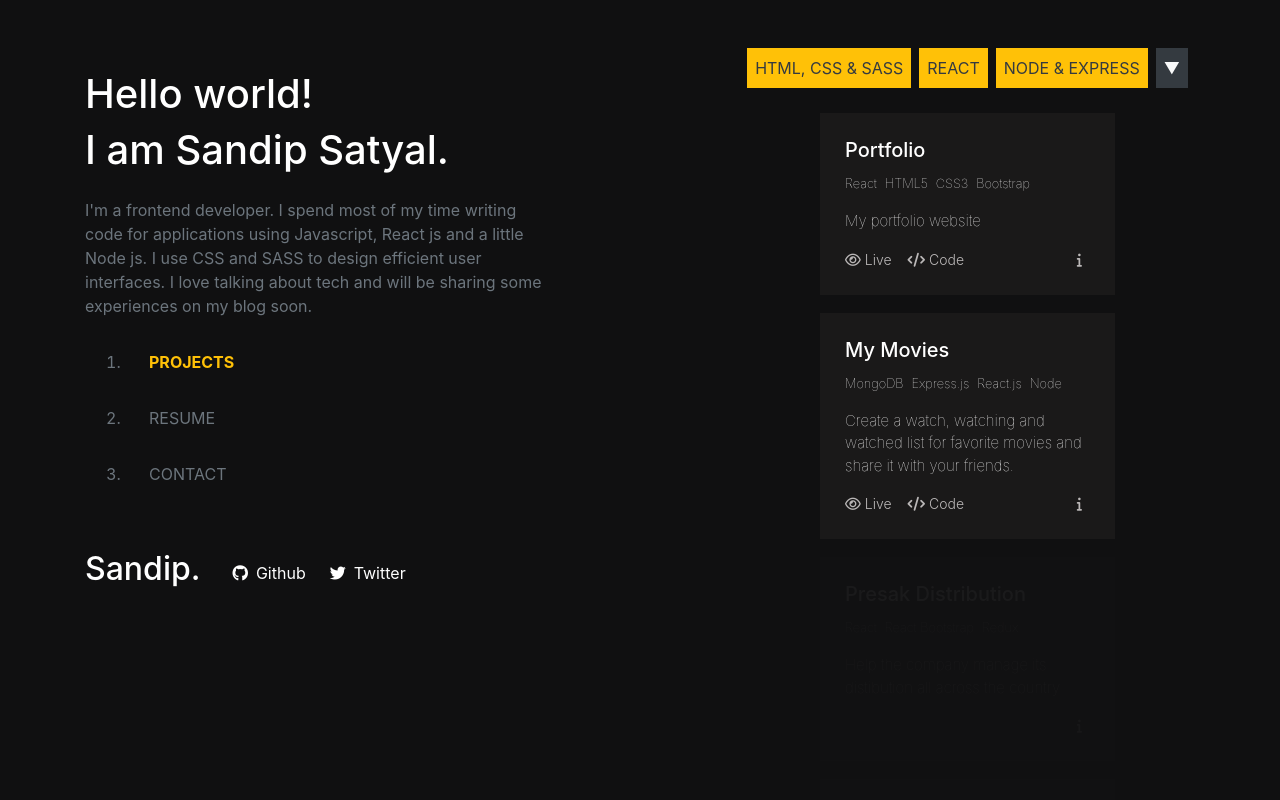
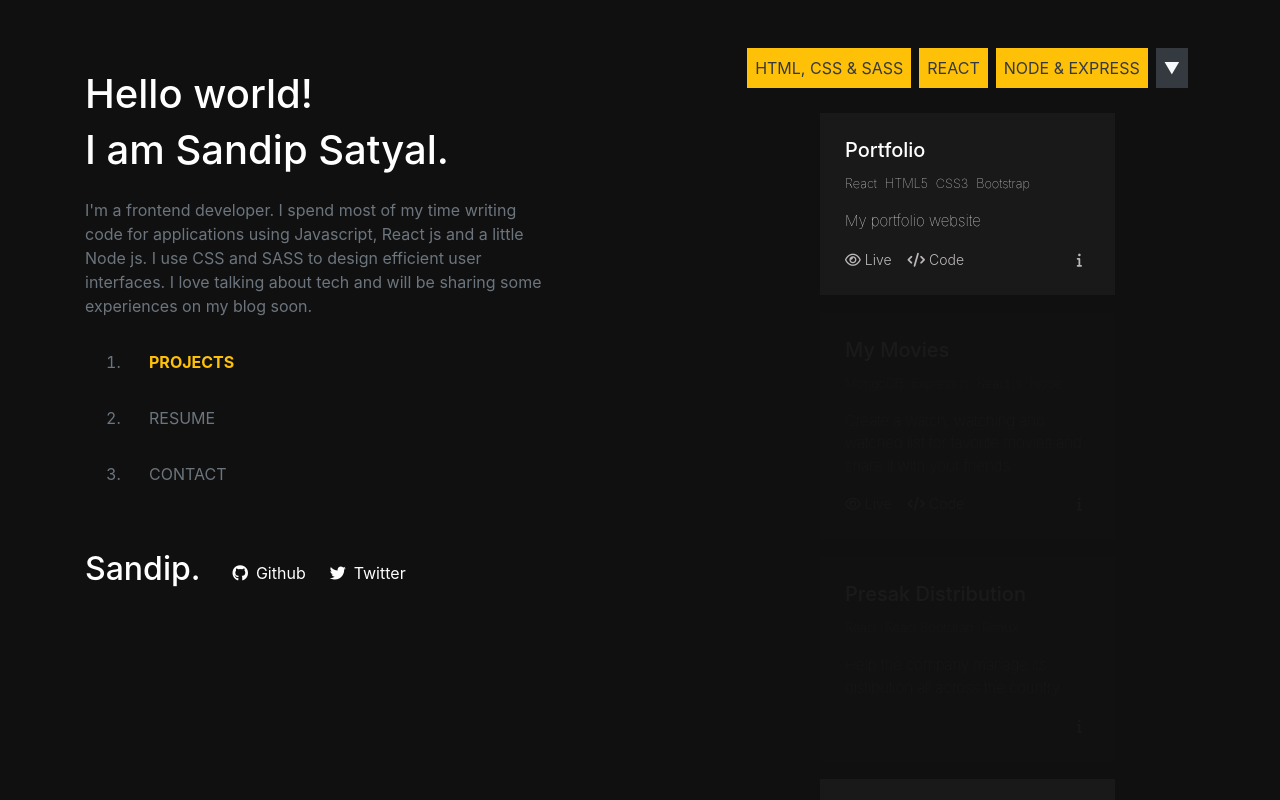
Before and after one commit to Sandip-Z/portfolio, a React (Create React App) app: page / in a window 1280 px wide. Shown: the top 800 px of the page. Built offline with nearby package versions, Linux system fonts and the light colour scheme.

Commit message:
[add] mimic activeTechnology context

```diff
--- a/src/page/Work.js
+++ b/src/page/Work.js
@@ -4,6 +4,21 @@ import { works } from "../content/works";
 import ProjectFilter from "../components/ProjectFilter";
 import ScrollPosition from "../components/ScrollPosition";
 const Work = () => {
+  const shouldHighlight = (techused) => {
+    const activeTechnology = ["Bootstrap", "CSS3", "Chart.js"];
+    let highlight = undefined;
+    activeTechnology.forEach((activeTech) => {
+      techused.forEach((usedTech) => {
+        if (activeTech === usedTech) {
+          highlight = true;
+        }
+      });
+    });
+    if (!activeTechnology.length) {
+      highlight = true;
+    }
+    return highlight;
+  };
   const renderBoxes = works.map((work) => {
     return (
       <Box
@@ -15,7 +30,7 @@ const Work = () => {
         code={work.code}
         live={work.live}
         detail={work.detail}
-        highlight={work.id % 2 ? true : false}
+        highlight={shouldHighlight(work.technology)}
       />
     );
   });
```
